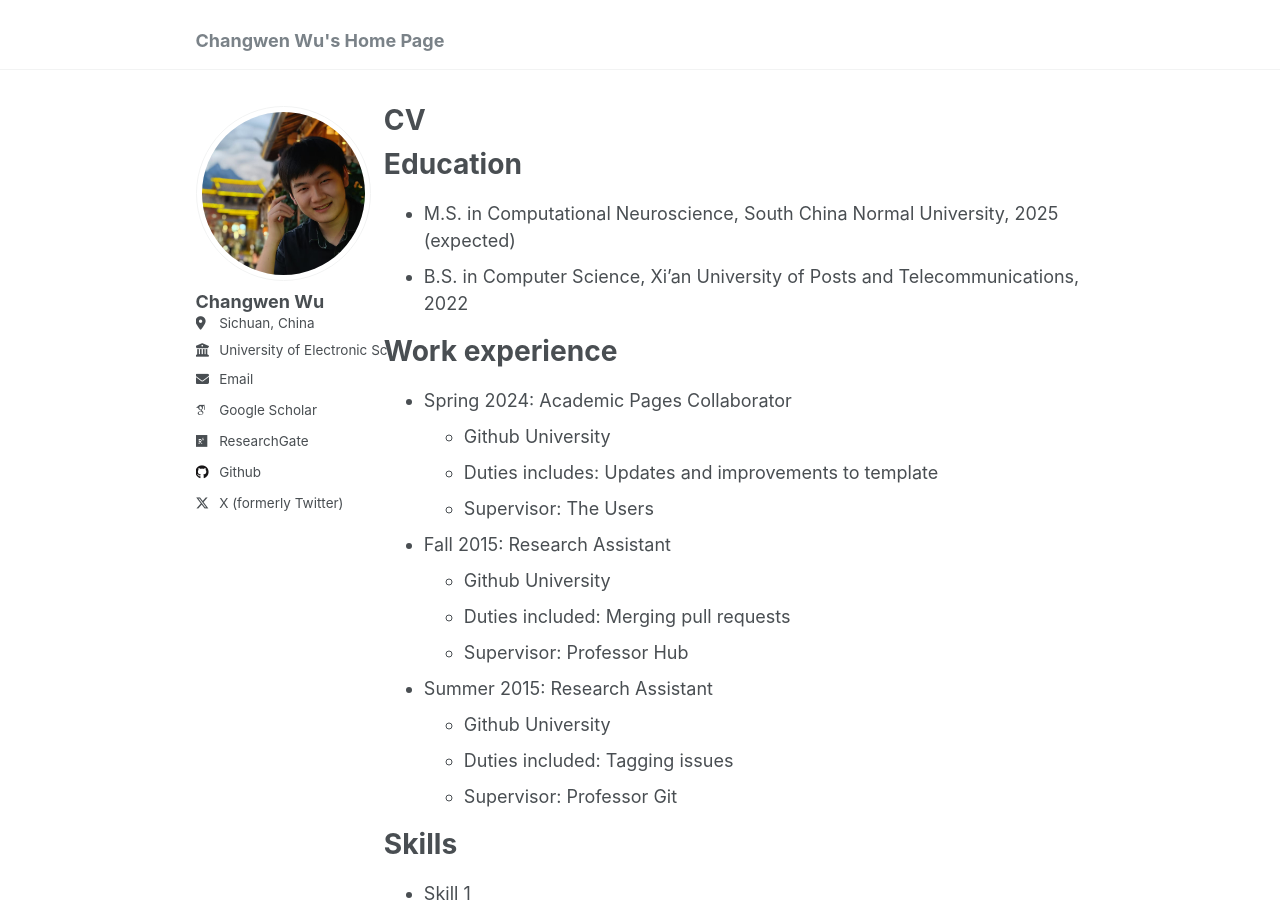
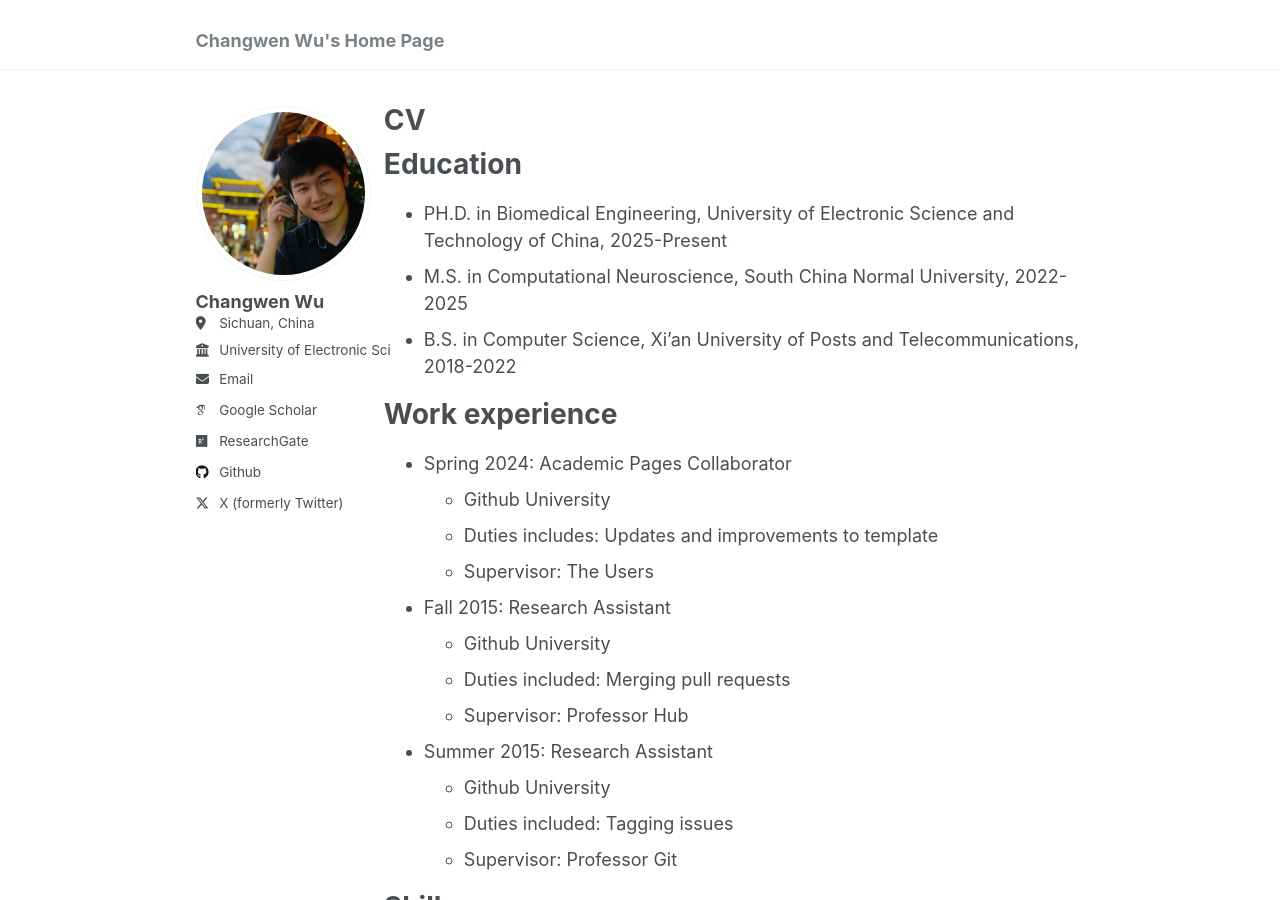
Before and after one commit to Changwen-Wu/Changwen-Wu.github.io, a Jekyll site: the page built from _pages/cv.md, in a window 1280 px wide and 900 px high. Built offline with Jekyll 4.4.1, drawn with Linux system fonts in a browser that asks for light colours; some web fonts are replaced.

Commit message:
Update education section in CV

```diff
--- a/_pages/cv.md
+++ b/_pages/cv.md
@@ -11,8 +11,9 @@ redirect_from:
 
 Education
 ======
-* M.S. in Computational Neuroscience, South China Normal University, 2025 (expected)
-* B.S. in Computer Science, Xi'an University of Posts and Telecommunications, 2022
+* PH.D. in Biomedical Engineering, University of Electronic Science and Technology of China, 2025-Present
+* M.S. in Computational Neuroscience, South China Normal University, 2022-2025
+* B.S. in Computer Science, Xi'an University of Posts and Telecommunications, 2018-2022
 
 Work experience
 ======
```
